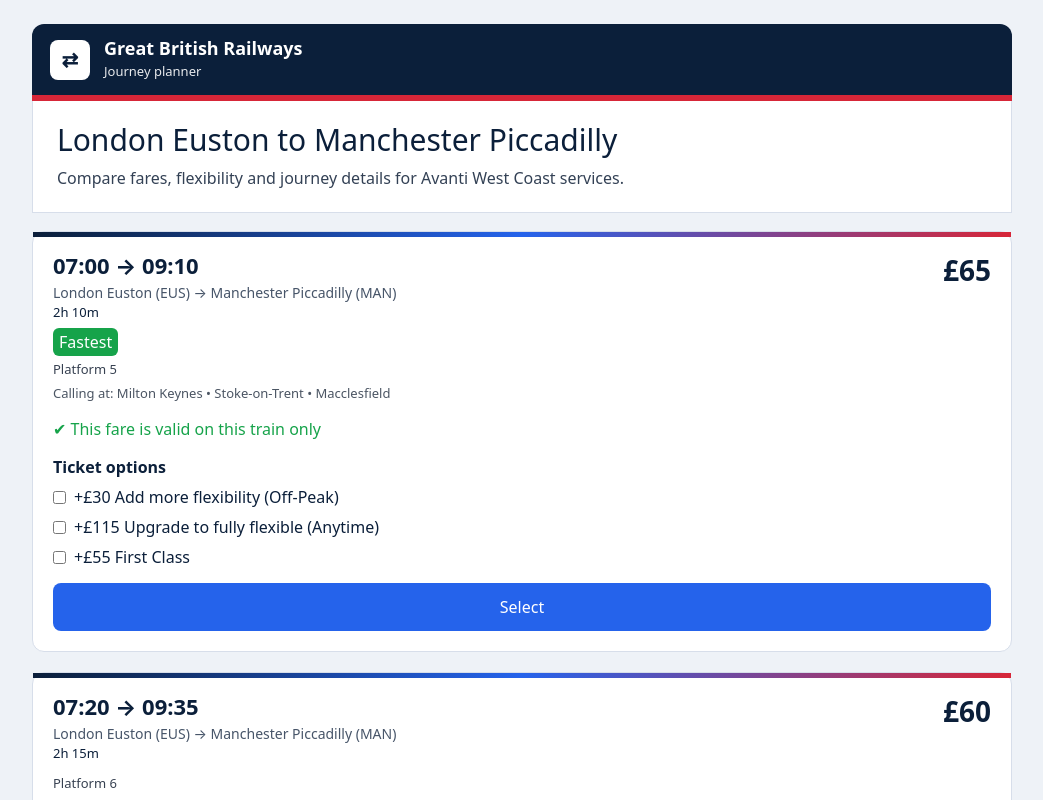
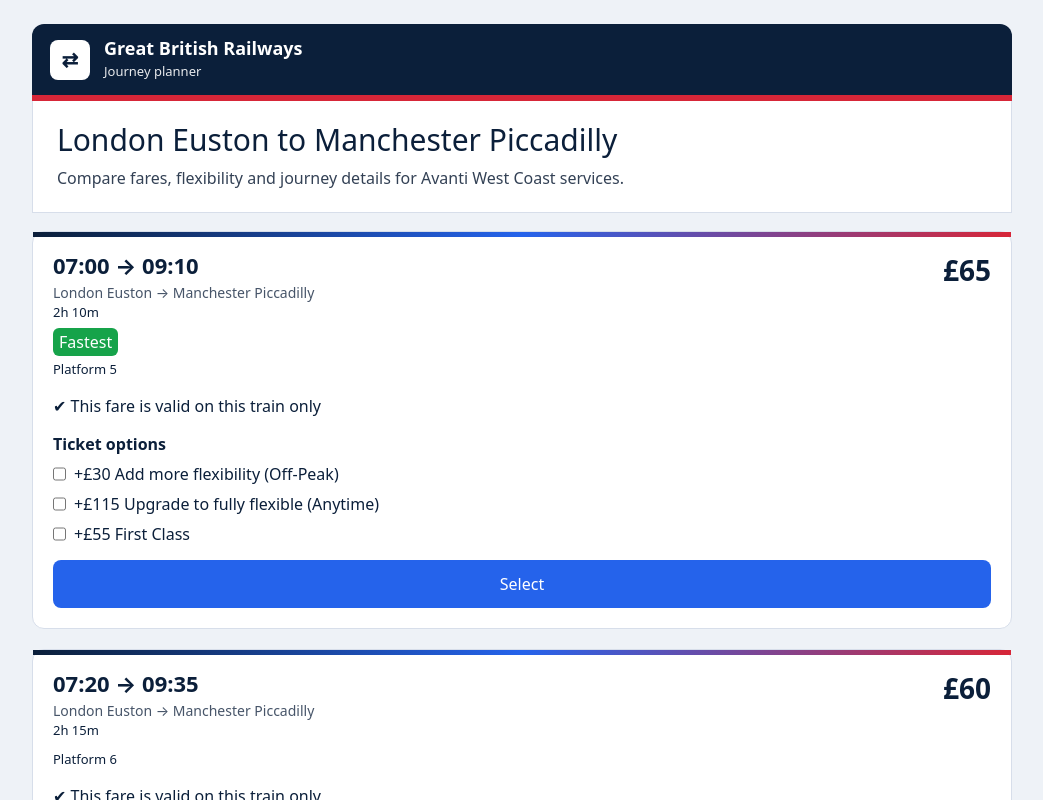
Before and after one commit to LotharG/rail-fare-prototype, a Next.js app: page / in a window 1280 px wide. Shown: the top 800 px of the page, without its empty margins (118-1161 px from the left). Built offline with nearby package versions, Linux system fonts and the light colour scheme.

Commit message:
Fix all CSSProperties errors

```diff
--- a/components/JourneyCard.jsx
+++ b/components/JourneyCard.jsx
@@ -59,8 +59,8 @@
   const ladder = buildFlexibilityLadder(journey.fares);
   const firstClass = getFirstClassFare(journey.fares);
 
-  const flexFare = ladder.find((f) => f.type === "off_peak");
-  const anytimeFare = ladder.find((f) => f.type === "anytime");
+  const flexFare = ladder.find(f => f.type === "off_peak");
+  const anytimeFare = ladder.find(f => f.type === "anytime");
 
   const flexUpgrade = flexFare ? flexFare.delta : 0;
   const anytimeUpgrade = anytimeFare ? anytimeFare.delta : 0;
@@ -106,15 +106,13 @@
         addFirst
       });
     }
-  }, [selected, addFlex, addAnytime, addFirst]); // intentional
+  }, [selected, addFlex, addAnytime, addFirst]);
 
   return (
-    <div
-      style={{
-        ...styles.card,
-        border: selected ? "2px solid #2563eb" : "1px solid #d7deea"
-      }}
-    >
+    <div style={{
+      ...styles.card,
+      border: selected ? "2px solid #2563eb" : "1px solid #d7deea"
+    }}>
       <div style={styles.topStripe} />
 
       <div style={styles.row}>
@@ -124,8 +122,7 @@
           </div>
 
           <div style={styles.route}>
-            {journey.origin} ({journey.originCode}) →{" "}
-            {journey.destination} ({journey.destinationCode})
+            {journey.origin} → {journey.destination}
           </div>
 
           <div style={styles.duration}>{duration}</div>
@@ -136,13 +133,6 @@
           </div>
 
           <div style={styles.meta}>Platform {journey.platform}</div>
-
-          <div style={styles.calls}>
-            Calling at:{" "}
-            {journey.callingPoints.length > 0
-              ? journey.callingPoints.join(" • ")
-              : "Direct service"}
-          </div>
         </div>
 
         <div style={styles.priceBlock}>
@@ -167,19 +157,19 @@
             <div style={styles.timeline}>
               {getValidityBlocks(activeFareType).map((b, i) => (
                 <div key={i} style={styles.timelineItem}>
-                  <div
-                    style={{
-                      ...styles.block,
-                      background: b.valid ? "#16a34a" : "#dc2626"
-                    }}
-                  />
-                  <div style={styles.label}>{i % 3 === 0 ? b.label : ""}</div>
+                  <div style={{
+                    ...styles.block,
+                    background: b.valid ? "#16a34a" : "#dc2626"
+                  }} />
+                  <div style={styles.label}>
+                    {i % 3 === 0 ? b.label : ""}
+                  </div>
                 </div>
               ))}
             </div>
 
             <div style={styles.legend}>
-              <span>🟩 Valid (can travel)</span>
+              <span>🟩 Valid</span>
               <span>🟥 Not valid</span>
             </div>
           </>
@@ -200,7 +190,7 @@
                 if (v) setAddAnytime(false);
               }}
             />
-            <span>+£{flexUpgrade} Add more flexibility (Off-Peak)</span>
+            +£{flexUpgrade} Add more flexibility (Off-Peak)
           </label>
         )}
 
@@ -215,7 +205,7 @@
                 if (v) setAddFlex(false);
               }}
             />
-            <span>+£{anytimeUpgrade} Upgrade to fully flexible (Anytime)</span>
+            +£{anytimeUpgrade} Upgrade to fully flexible (Anytime)
           </label>
         )}
 
@@ -226,7 +216,7 @@
               checked={addFirst}
               onChange={() => setAddFirst(!addFirst)}
             />
-            <span>+£{firstUpgrade} First Class</span>
+            +£{firstUpgrade} First Class
           </label>
         )}
       </div>
@@ -239,6 +229,7 @@
         <div style={styles.post}>
           <button style={styles.secondary}>Add return</button>
           <button style={styles.secondary}>Add another journey</button>
+
           <button style={styles.primary} onClick={onContinue}>
             Continue to basket →
           </button>
@@ -276,9 +267,9 @@
     fontSize: "13px"
   },
   badgeRow: {
-    marginTop: "6px",
     display: "flex",
-    gap: "6px"
+    gap: "6px",
+    marginTop: "6px"
   },
   fast: {
     background: "#16a34a",
@@ -292,13 +283,8 @@
     padding: "2px 6px",
     borderRadius: "6px"
   },
-  priceBlock: {
-    textAlign: "right"
-  },
-  price: {
-    fontSize: "28px",
-    fontWeight: "800"
-  },
+  priceBlock: { textAlign: "right" },
+  price: { fontSize: "28px", fontWeight: "800" },
   cheapest: {
     background: "#d72638",
     color: "white",
@@ -306,80 +292,16 @@
     borderRadius: "6px",
     marginBottom: "4px"
   },
-  meta: {
-    fontSize: "13px",
-    marginTop: "4px",
-    color: "#374151"
-  },
-  calls: {
-    fontSize: "13px",
-    marginTop: "4px",
-    color: "#4b5563"
-  },
-  section: {
-    marginTop: "14px"
-  },
-  serviceOnly: {
-    color: "#16a34a"
-  },
-  validity: {
-    fontSize: "14px"
-  },
-  timeline: {
-    display: "flex",
-    gap: "4px",
-    marginTop: "6px"
-  },
-  timelineItem: {
-    display: "flex",
-    flexDirection: "column",
-    alignItems: "center"
-  },
-  block: {
-    width: "16px",
-    height: "10px"
-  },
-  label: {
-    fontSize: "10px"
-  },
-  legend: {
-    display: "flex",
-    gap: "12px",
-    fontSize: "12px",
-    marginTop: "8px"
-  },
-  option: {
-    display: "flex",
-    gap: "8px",
-    marginTop: "6px",
-    alignItems: "center"
-  },
-  select: {
-    marginTop: "14px",
-    width: "100%",
-    padding: "12px",
-    background: "#2563eb",
-    color: "white",
-    border: "none",
-    borderRadius: "8px"
-  },
-  post: {
-    marginTop: "10px",
-    display: "flex",
-    flexDirection: "column",
-    gap: "8px"
-  },
-  secondary: {
-    padding: "10px",
-    border: "1px solid #ddd",
-    borderRadius: "8px",
-    background: "white"
-  },
-  primary: {
-    padding: "12px",
-    background: "#111827",
-    color: "white",
-    border: "none",
-    borderRadius: "8px"
-  }
+  meta: { fontSize: "13px", marginTop: "4px" },
+  section: { marginTop: "14px" },
+  timeline: { display: "flex", gap: "4px", marginTop: "6px" },
+  timelineItem: { display: "flex", flexDirection: "column", alignItems: "center" },
+  block: { width: "16px", height: "10px" },
+  label: { fontSize: "10px" },
+  legend: { display: "flex", gap: "10px", marginTop: "6px" },
+  option: { display: "flex", gap: "8px", marginTop: "6px" },
+  select: { marginTop: "14px", width: "100%", padding: "12px", background: "#2563eb", color: "white", border: "none", borderRadius: "8px" },
+  post: { marginTop: "10px", display: "flex", flexDirection: "column", gap: "8px" },
+  secondary: { padding: "10px", border: "1px solid #ddd", borderRadius: "8px", background: "white" },
+  primary: { padding: "12px", background: "#111827", color: "white", border: "none", borderRadius: "8px" }
 };
```
